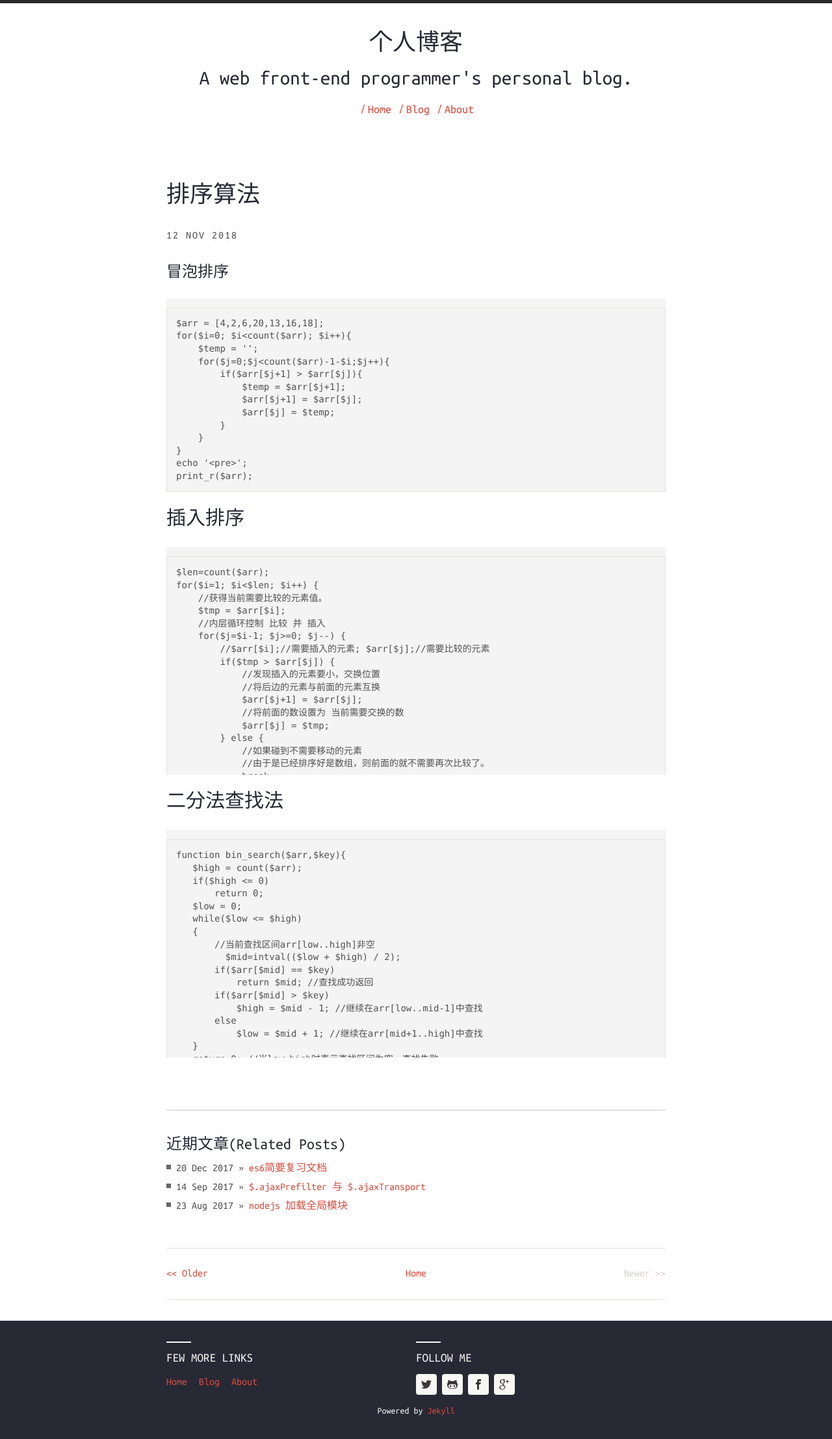
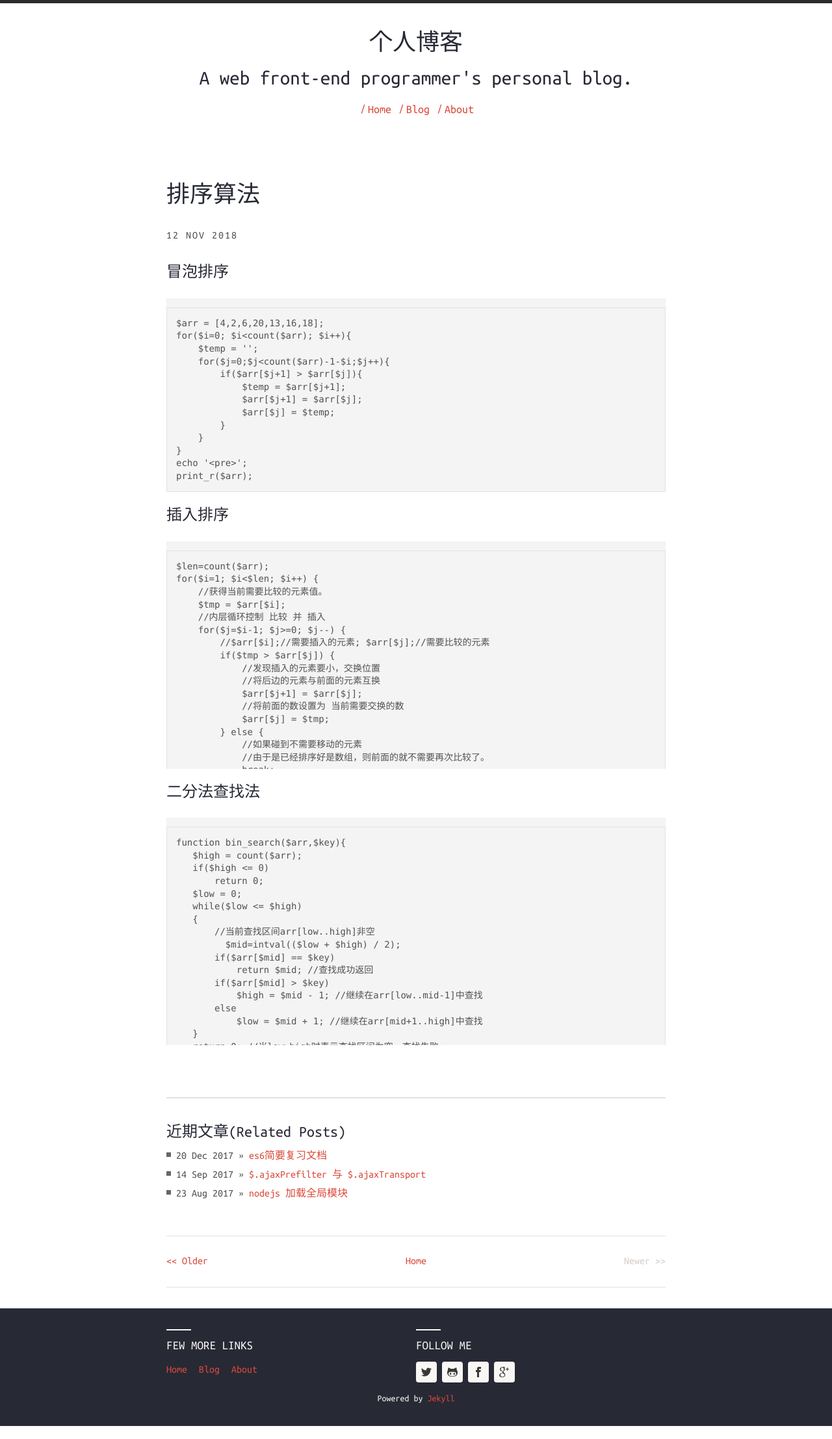
Before and after one commit to CooLNuanfeng/coolnuanfeng.github.com, a Jekyll site: the page built from _posts/2018-11-12-sort-algorithm.md, in a window 1280 px wide. Shown: the whole page at 65% size. Built offline with Jekyll 4.4.1, drawn with Linux system fonts in a browser that asks for light colours.

Commit message:
2018-11-12

```diff
--- a/_posts/2018-11-12-sort-algorithm.md
+++ b/_posts/2018-11-12-sort-algorithm.md
@@ -28,7 +28,7 @@ permalink: sort-algorithm
 
 
 
-### 插入排序
+#### 插入排序
 
 
     $len=count($arr);
@@ -57,7 +57,7 @@ permalink: sort-algorithm
 
 
 
-### 二分法查找法
+#### 二分法查找法
 
 
     function bin_search($arr,$key){
```
